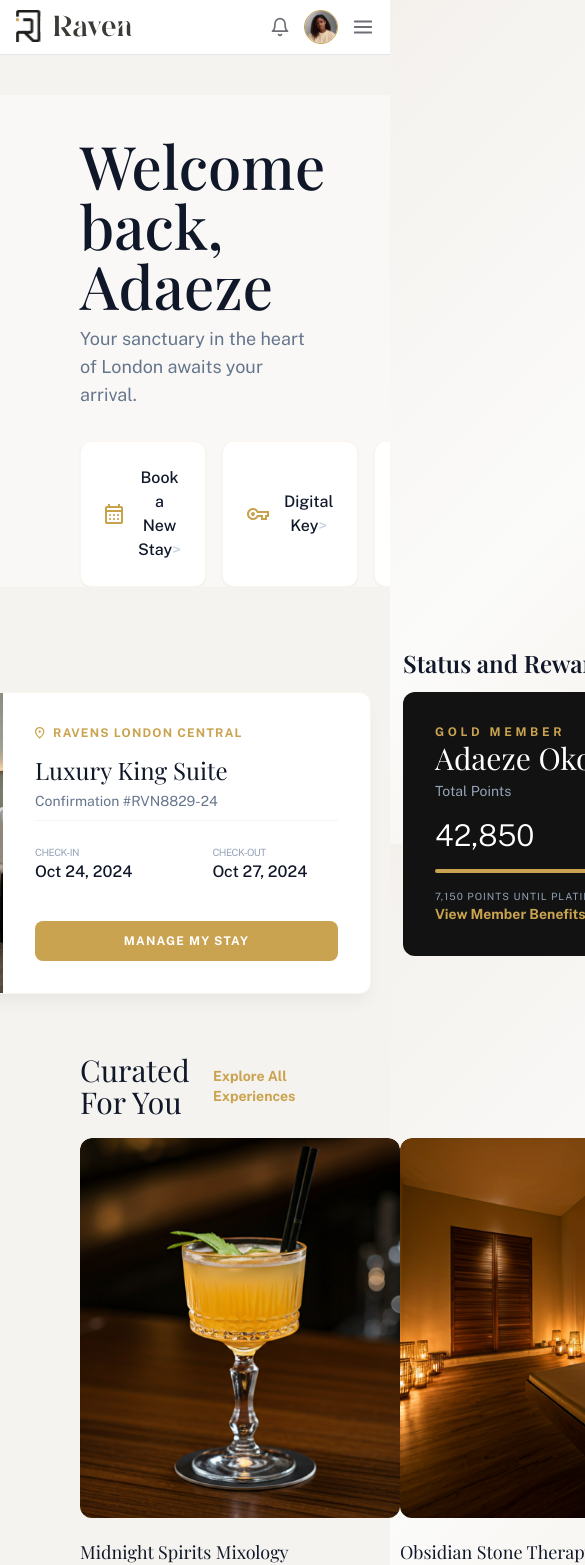
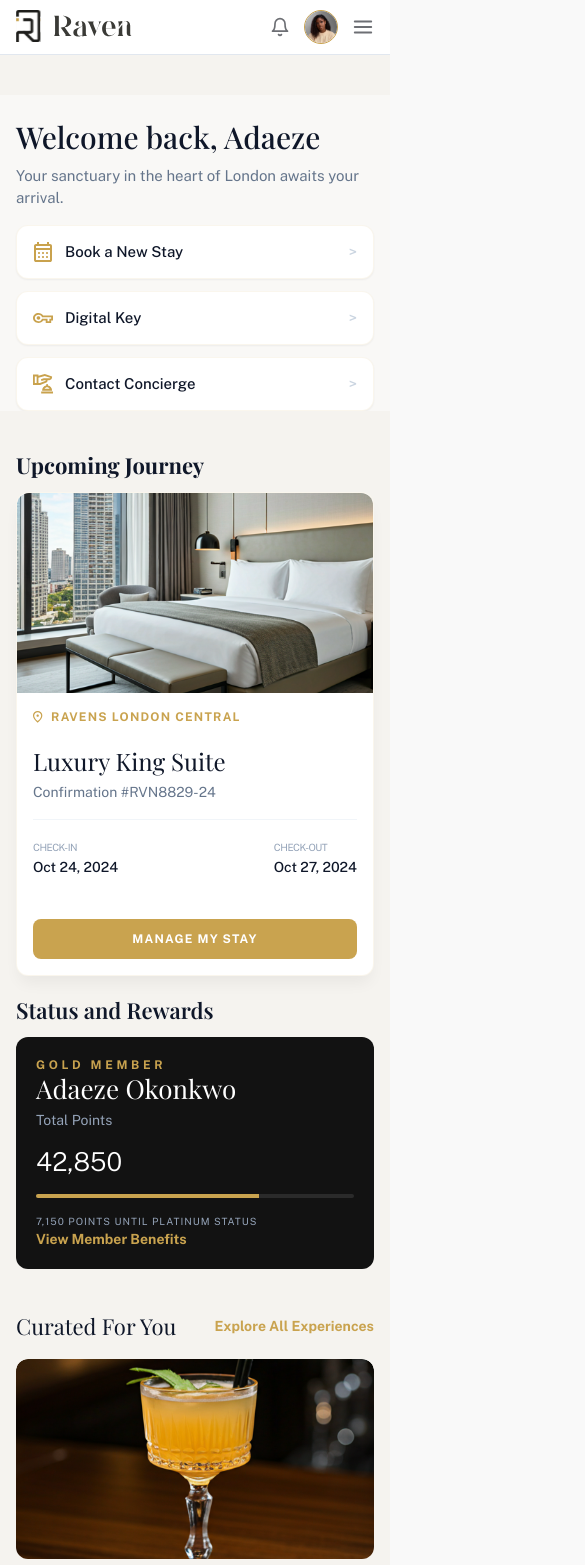
Before and after one commit to Tenney-olarh/Raven-Hospitlity, a React (Vite) app: page /home in a window 390 px wide. Shown: the top 1565 px of the page, 585 px wide, since content can reach past the window. Built offline with nearby package versions, Linux system fonts and the light colour scheme; a web font is replaced by a local one.

Commit message:
made offfer,status and hero responsive also added animation to offer and linking offer to service

```diff
--- a/src/Components/HomePage/Offers.jsx
+++ b/src/Components/HomePage/Offers.jsx
@@ -1,23 +1,29 @@
+import { Link } from "react-router-dom";
+
 function Offer({ offers }) {
   return (
     <section className="offer">
       <div className="offer__heads">
         <h2>Curated For You</h2>
-        <a href="#">
+        <Link to="/services/activities">
           <p>Explore All Experiences</p>
-        </a>
+        </Link>
       </div>
 
       <div className="offer__images">
         {offers.map((offer) => (
-          <div key={offer.id} className="offer__details">
+          <Link
+            key={offer.id}
+            to={offer.path}
+            className="offer__details"
+          >
             <div className="offer__image-wrapper">
               <img src={offer.image} alt={offer.alt} className="offer__image" />
             </div>
 
             <h3 className="offer__title">{offer.title}</h3>
             <p className="offer__description">{offer.desc}</p>
-          </div>
+          </Link>
         ))}
       </div>
     </section>
--- a/src/Components/HomePage/config.js
+++ b/src/Components/HomePage/config.js
@@ -35,6 +35,7 @@ export const offerItems = [
     alt: "Midnight Spirits",
     title: "Midnight Spirits Mixology",
     desc: "Private class at The Gilded Crow Bar",
+    path: "/services/drinks",
   },
 
   {
@@ -43,6 +44,7 @@ export const offerItems = [
     alt: "Obsidian Stone Therapy",
     title: "Obsidian Stone Therapy",
     desc: "Revitalize at the Sanctuary Spa",
+    path: "/services/spa",
   },
 
   {
@@ -51,6 +53,7 @@ export const offerItems = [
     alt: "Vintage Tour",
     title: "Vintage Heritage Tour",
     desc: "Chauffeur-driven city exploration",
+    path: "/services/activities",
   },
 
   {
@@ -59,5 +62,6 @@ export const offerItems = [
     alt: "Raven Tea",
     title: "The Raven's Tea",
     desc: "Award-winning afternoon service",
+    path: "/services/food",
   },
 ];
--- a/src/Styles/home/hero.css
+++ b/src/Styles/home/hero.css
@@ -13,6 +13,7 @@
   color: var(--dashboard-color1);
   line-height: 60px;
   padding-bottom: 10px;
+  overflow-wrap: break-word;
 }
 
 .hero__desc {
@@ -25,6 +26,7 @@
 
 .hero__buttons {
   display: flex;
+  flex-wrap: wrap;
   gap: 16px;
 }
 
@@ -47,6 +49,95 @@
   cursor: pointer;
 }
 
+.hero__buttons button img {
+  flex-shrink: 0;
+  width: 24px;
+  height: 24px;
+  object-fit: contain;
+}
+
 .hero__arrow {
   color: hsla(213, 27%, 84%, 1);
 }
+
+/* Responsive hero */
+@media (max-width: 1024px) {
+  .hero {
+    padding-inline: 40px;
+    gap: 24px;
+  }
+
+  .hero__heading {
+    font-size: 48px;
+    line-height: 52px;
+  }
+
+  .hero__buttons button {
+    padding: 20px;
+  }
+}
+
+@media (max-width: 768px) {
+  .hero {
+    padding-top: 32px;
+    padding-inline: 24px;
+    gap: 20px;
+  }
+
+  .hero__heading {
+    font-size: 38px;
+    line-height: 44px;
+  }
+
+  .hero__desc {
+    font-size: 16px;
+    line-height: 24px;
+  }
+
+  .hero__buttons {
+    flex-direction: column;
+    gap: 12px;
+  }
+
+  .hero__buttons button {
+    width: 100%;
+    padding: 18px;
+  }
+
+  .hero__buttons button p {
+    display: flex;
+    flex: 1;
+    align-items: center;
+    justify-content: space-between;
+    text-align: left;
+  }
+}
+
+@media (max-width: 480px) {
+  .hero {
+    padding-top: 24px;
+    padding-inline: 16px;
+    gap: 16px;
+  }
+
+  .hero__heading {
+    font-size: 30px;
+    line-height: 36px;
+  }
+
+  .hero__desc {
+    font-size: 15px;
+    line-height: 22px;
+  }
+
+  .hero__buttons button {
+    padding: 14px 16px;
+    font-size: 15px;
+    gap: 12px;
+  }
+
+  .hero__buttons button img {
+    width: 20px;
+    height: 20px;
+  }
+}
--- a/src/Styles/home/offer.css
+++ b/src/Styles/home/offer.css
@@ -8,8 +8,15 @@
 
 .offer__heads {
   display: flex;
+  flex-wrap: wrap;
   align-items: center;
   justify-content: space-between;
+  gap: 12px;
+}
+
+.offer__heads a {
+  text-decoration: none;
+  color: inherit;
 }
 
 .offer__heads h2 {
@@ -28,13 +35,26 @@
 }
 
 .offer__images {
+  display: grid;
+  grid-template-columns: repeat(4, minmax(0, 1fr));
+  gap: 20px;
+}
+
+.offer__details {
   display: flex;
-  justify-content: space-between;
-  /* gap: 20px; */
+  flex-direction: column;
+  text-decoration: none;
+  color: inherit;
+  cursor: pointer;
+  transition: transform 0.4s ease;
+}
+
+.offer__details:hover {
+  transform: translateY(-5px);
 }
 
 .offer__image-wrapper {
-  width: 320px;
+  width: 100%;
   height: 400px;
   overflow: hidden;
   border-radius: 12px;
@@ -47,6 +67,11 @@
   height: 100%;
   object-fit: cover;
   border-radius: 12px;
+  transition: transform 0.4s ease;
+}
+
+.offer__details:hover .offer__image {
+  transform: scale(1.05);
 }
 
 .offer__title {
@@ -63,3 +88,67 @@
   font-weight: 400;
   color: var(--dashboard-color2);
 }
+
+/* Responsive offers */
+@media (max-width: 1200px) {
+  .offer {
+    padding: 40px;
+  }
+
+  .offer__image-wrapper {
+    height: 340px;
+  }
+}
+
+@media (max-width: 1024px) {
+  .offer__images {
+    grid-template-columns: repeat(2, minmax(0, 1fr));
+  }
+
+  .offer__image-wrapper {
+    height: 320px;
+  }
+}
+
+@media (max-width: 768px) {
+  .offer {
+    padding: 32px 24px;
+    margin-bottom: 60px;
+  }
+
+  .offer__heads h2 {
+    font-size: 26px;
+    line-height: 30px;
+  }
+
+  .offer__image-wrapper {
+    height: 280px;
+  }
+}
+
+@media (max-width: 640px) {
+  .offer__images {
+    grid-template-columns: 1fr;
+    gap: 24px;
+  }
+
+  .offer__image-wrapper {
+    height: 260px;
+  }
+}
+
+@media (max-width: 480px) {
+  .offer {
+    padding: 24px 16px;
+    margin-bottom: 48px;
+  }
+
+  .offer__heads h2 {
+    font-size: 22px;
+    line-height: 26px;
+  }
+
+  .offer__image-wrapper {
+    height: 220px;
+  }
+}
--- a/src/Styles/home/status.css
+++ b/src/Styles/home/status.css
@@ -214,3 +214,132 @@
   line-height: 20px;
   color: var(--color1);
 }
+
+/* Responsive status & rewards */
+@media (max-width: 1200px) {
+  .status {
+    padding-inline: 40px;
+    gap: 24px;
+  }
+
+  .status__upcoming-event,
+  .status__rewards {
+    flex: 1;
+    min-width: 0;
+  }
+
+  .event {
+    width: 100%;
+  }
+
+  .event__img {
+    width: 42%;
+    height: auto;
+    aspect-ratio: 367 / 300;
+  }
+
+  .event__details {
+    width: 58%;
+    height: auto;
+    padding: 24px;
+  }
+
+  .event__schedule {
+    gap: 24px;
+  }
+
+  .point__status-bar {
+    width: 100%;
+  }
+}
+
+@media (max-width: 900px) {
+  .status {
+    flex-direction: column;
+    padding-top: 40px;
+  }
+
+  .status__upcoming-event,
+  .status__rewards {
+    width: 100%;
+  }
+
+  .event__img {
+    width: 40%;
+    min-height: 260px;
+  }
+
+  .event__details {
+    width: 60%;
+  }
+}
+
+@media (max-width: 640px) {
+  .status {
+    padding-inline: 16px;
+    gap: 20px;
+  }
+
+  .event {
+    flex-direction: column;
+  }
+
+  .event__img {
+    width: 100%;
+    height: 200px;
+    min-height: 0;
+    aspect-ratio: auto;
+    border-radius: 12px 12px 0 0;
+  }
+
+  .event__details {
+    width: 100%;
+    height: auto;
+    padding: 20px;
+    gap: 20px;
+  }
+
+  .event__schedule {
+    justify-content: space-between;
+    gap: 16px;
+    padding-top: 20px;
+  }
+
+  .event__cta {
+    margin-top: 20px;
+  }
+
+  .reward {
+    padding: 24px;
+  }
+
+  .status__title,
+  .status__rewards h2 {
+    font-size: 22px;
+    line-height: 28px;
+  }
+
+  .reward__user-name {
+    font-size: 26px;
+    line-height: 32px;
+  }
+
+  .point__count {
+    font-size: 26px;
+    line-height: 32px;
+  }
+}
+
+@media (max-width: 400px) {
+  .event__details {
+    padding: 16px;
+  }
+
+  .reward {
+    padding: 20px;
+  }
+
+  .event__schedule h3 {
+    font-size: 14px;
+  }
+}
```
